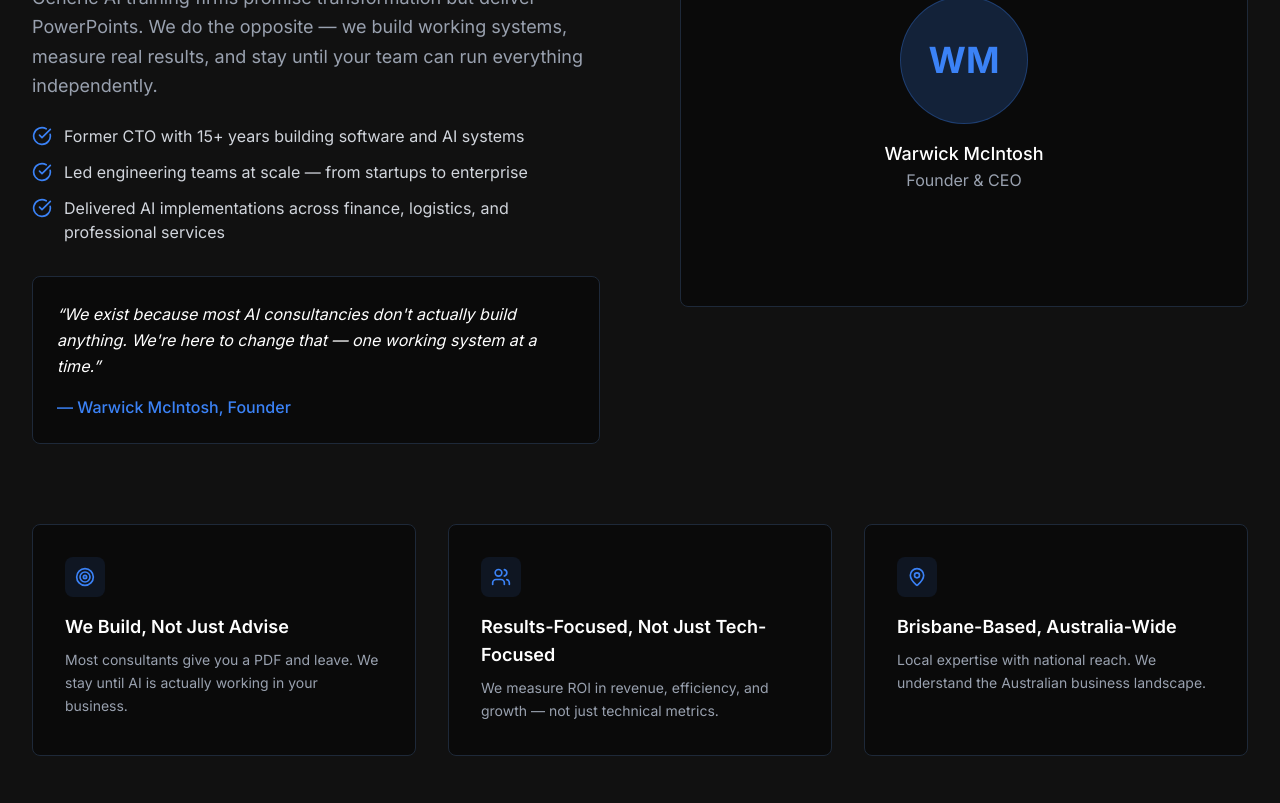
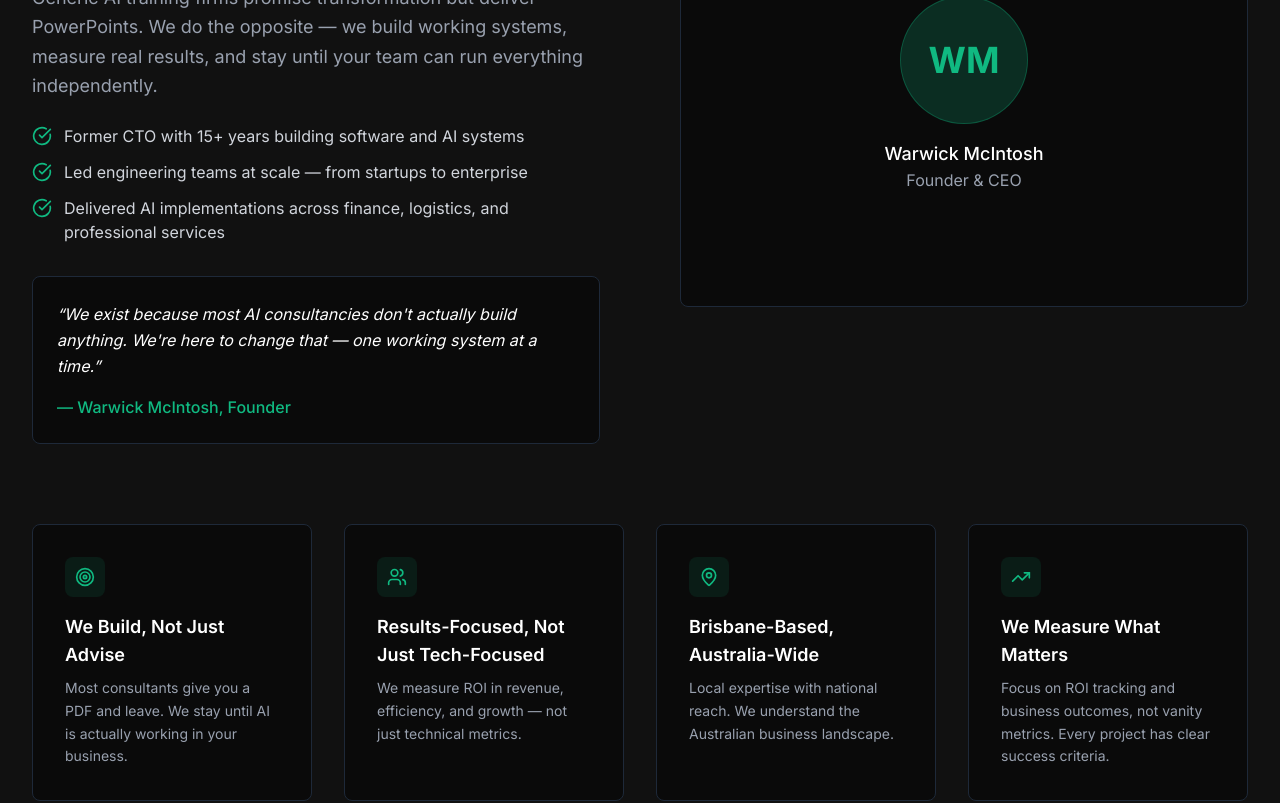
Before and after one commit to Riverstone-Labs/riverstone-website, a Next.js app: page / in a window 1280 px wide. Shown: the part 3060-3863 px from the top of the page. Built offline with nearby package versions, Linux system fonts and the light colour scheme.

Commit message:
fix: add 4th differentiator 'We Measure What Matters' to About section

```diff
--- a/app/sections/About.tsx
+++ b/app/sections/About.tsx
@@ -1,7 +1,7 @@
 "use client";
 
 import { ScrollReveal } from "../components/ScrollReveal";
-import { CheckCircle, MapPin, Target, Users } from "lucide-react";
+import { CheckCircle, MapPin, Target, Users, TrendingUp } from "lucide-react";
 
 const credentials = [
   "Former CTO with 15+ years building software and AI systems",
@@ -25,6 +25,11 @@ const differentiators = [
     title: "Brisbane-Based, Australia-Wide",
     description: "Local expertise with national reach. We understand the Australian business landscape.",
   },
+  {
+    icon: TrendingUp,
+    title: "We Measure What Matters",
+    description: "Focus on ROI tracking and business outcomes, not vanity metrics. Every project has clear success criteria.",
+  },
 ];
 
 export function About() {
@@ -33,7 +38,7 @@ export function About() {
       <div className="max-w-7xl mx-auto px-4 sm:px-6 lg:px-8">
         {/* Section Header */}
         <ScrollReveal className="text-center mb-16">
-          <span className="text-[#3b82f6] text-sm font-medium tracking-wider uppercase mb-4 block">
+          <span className="text-[#10b981] text-sm font-medium tracking-wider uppercase mb-4 block">
             Why Riverstone Labs?
           </span>
           <h2 className="text-3xl sm:text-4xl md:text-5xl font-bold text-white mb-6">
@@ -60,7 +65,7 @@ export function About() {
               <div className="space-y-3 mb-8">
                 {credentials.map((credential, index) => (
                   <div key={index} className="flex items-start gap-3">
-                    <CheckCircle className="w-5 h-5 text-[#3b82f6] shrink-0 mt-0.5" />
+                    <CheckCircle className="w-5 h-5 text-[#10b981] shrink-0 mt-0.5" />
                     <span className="text-gray-300">{credential}</span>
                   </div>
                 ))}
@@ -71,7 +76,7 @@ export function About() {
                 <p className="text-white italic leading-relaxed">
                   &ldquo;We exist because most AI consultancies don&apos;t actually build anything. We&apos;re here to change that — one working system at a time.&rdquo;
                 </p>
-                <p className="text-[#3b82f6] mt-4 font-medium">
+                <p className="text-[#10b981] mt-4 font-medium">
                   — Warwick McIntosh, Founder
                 </p>
               </div>
@@ -84,8 +89,8 @@ export function About() {
               <div className="aspect-[4/3] relative rounded-lg overflow-hidden bg-[#0a0a0a] border border-gray-800">
                 <div className="absolute inset-0 flex items-center justify-center">
                   <div className="text-center p-8">
-                    <div className="w-32 h-32 rounded-full bg-[#3b82f6]/20 mx-auto mb-4 flex items-center justify-center border border-[#3b82f6]/30">
-                      <span className="text-4xl font-bold text-[#3b82f6]">WM</span>
+                    <div className="w-32 h-32 rounded-full bg-[#10b981]/20 mx-auto mb-4 flex items-center justify-center border border-[#10b981]/30">
+                      <span className="text-4xl font-bold text-[#10b981]">WM</span>
                     </div>
                     <p className="text-white font-medium text-lg">Warwick McIntosh</p>
                     <p className="text-gray-400">Founder & CEO</p>
@@ -93,18 +98,18 @@ export function About() {
                 </div>
               </div>
               {/* Decorative element */}
-              <div className="absolute -bottom-4 -right-4 w-24 h-24 border border-[#3b82f6]/30 rounded-lg -z-10" />
+              <div className="absolute -bottom-4 -right-4 w-24 h-24 border border-[#10b981]/30 rounded-lg -z-10" />
             </div>
           </ScrollReveal>
         </div>
 
         {/* Differentiators */}
         <ScrollReveal>
-          <div className="grid grid-cols-1 md:grid-cols-3 gap-8">
+          <div className="grid grid-cols-1 md:grid-cols-2 lg:grid-cols-4 gap-8">
             {differentiators.map((item, index) => (
               <div key={index} className="bg-[#0a0a0a] rounded-lg p-8 border border-gray-800">
-                <div className="w-10 h-10 rounded-lg bg-[#3b82f6]/10 flex items-center justify-center mb-4">
-                  <item.icon className="w-5 h-5 text-[#3b82f6]" />
+                <div className="w-10 h-10 rounded-lg bg-[#10b981]/10 flex items-center justify-center mb-4">
+                  <item.icon className="w-5 h-5 text-[#10b981]" />
                 </div>
                 <h4 className="text-lg font-semibold text-white mb-2">
                   {item.title}
```
